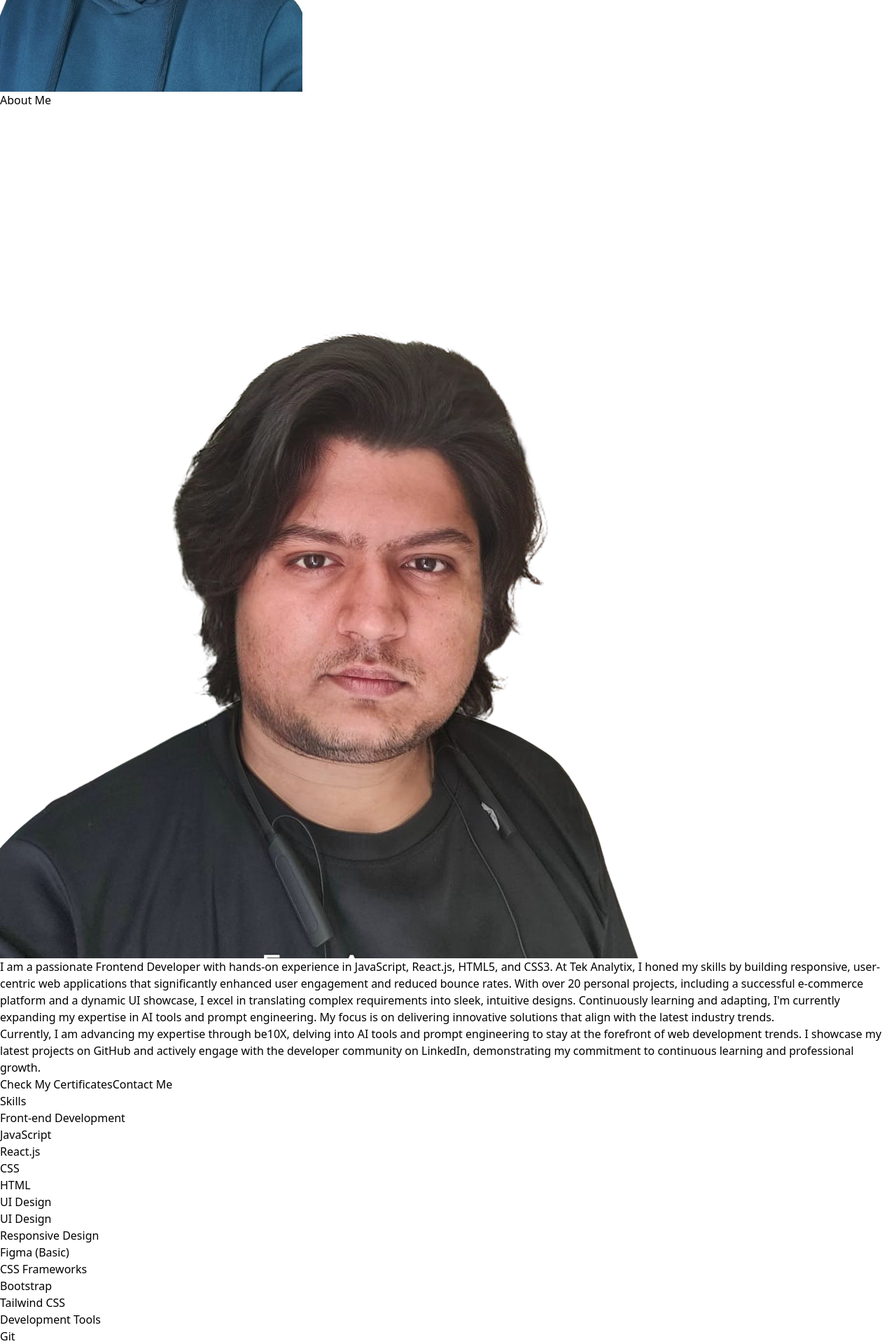
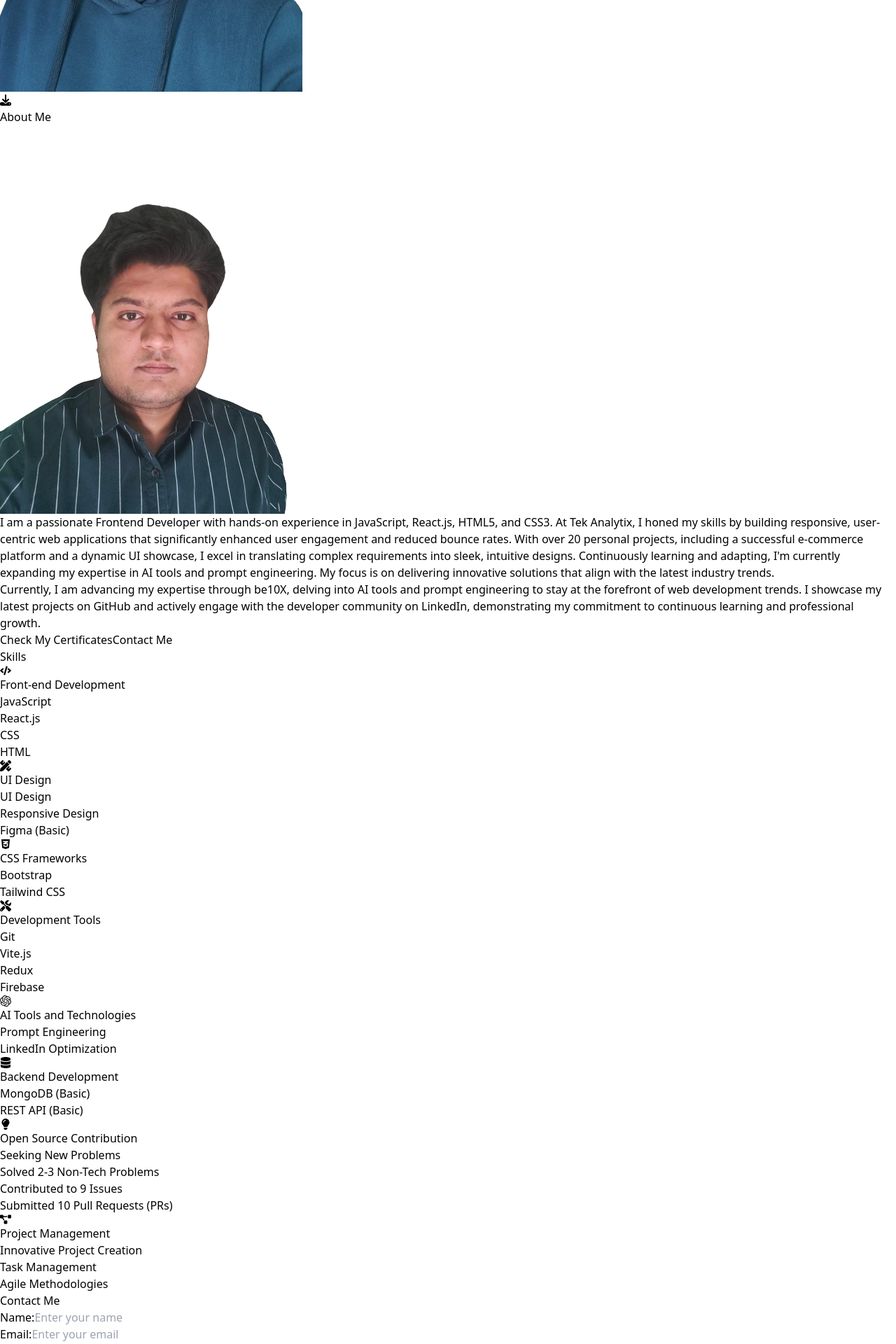
Before and after one commit to tarunkumarkale/PortFolio, a React (Vite) app: page / in a window 1280 px wide. Shown: the part 600-2520 px from the top of the page at 70% size. Built offline with nearby package versions, Linux system fonts and the light colour scheme.

Commit message:
complete icon dwownload

```diff
--- a/package.json
+++ b/package.json
@@ -20,7 +20,7 @@
     "framer-motion": "^11.3.19",
     "react": "^18.2.0",
     "react-dom": "^18.2.0",
-    "react-icons": "^5.2.1",
+    "react-icons": "^5.3.0",
     "react-redux": "^9.1.2",
     "react-router-dom": "^6.1.0",
     "react-scroll": "^1.9.0",
--- a/src/components/Followme.jsx
+++ b/src/components/Followme.jsx
@@ -1,24 +1,26 @@
-import React from 'react';
+
+
+
 import { FaGithub, FaLinkedin, FaTwitter, FaMedium } from 'react-icons/fa';
 
 const FollowMe = () => {
   return (
     <div className="p-8 bg-gradient-to-b from-green-900 via-gray-900 to-black text-white" id="followme">
-      <div className="flex items-center justify-between">
-        <h2 className="text-5xl font-bold text-transparent bg-clip-text bg-gradient-to-r from-green-400 via-teal-500 to-blue-500">
+      <div className="flex flex-col md:flex-row items-center justify-between">
+        <h2 className="text-5xl font-bold text-transparent bg-clip-text bg-gradient-to-r from-green-400 via-teal-500 to-blue-500 mb-4 md:mb-0">
           Follow Me
         </h2>
-        <div className="flex space-x-4">
-          <a href="https://github.com/yourusername" target="_blank" rel="noopener noreferrer" className="text-gray-300 hover:text-white transition-colors">
+        <div className="flex space-x-6">
+          <a href="https://github.com/yourusername" target="_blank" rel="noopener noreferrer" className="text-gray-300 hover:text-green-500 transition-colors">
             <FaGithub size={32} />
           </a>
-          <a href="https://linkedin.com/in/yourusername" target="_blank" rel="noopener noreferrer" className="text-gray-300 hover:text-white transition-colors">
+          <a href="https://linkedin.com/in/yourusername" target="_blank" rel="noopener noreferrer" className="text-gray-300 hover:text-green-500 transition-colors">
             <FaLinkedin size={32} />
           </a>
-          <a href="https://twitter.com/yourusername" target="_blank" rel="noopener noreferrer" className="text-gray-300 hover:text-white transition-colors">
+          <a href="https://twitter.com/yourusername" target="_blank" rel="noopener noreferrer" className="text-gray-300 hover:text-green-500 transition-colors">
             <FaTwitter size={32} />
           </a>
-          <a href="https://medium.com/@yourusername" target="_blank" rel="noopener noreferrer" className="text-gray-300 hover:text-white transition-colors">
+          <a href="https://medium.com/@yourusername" target="_blank" rel="noopener noreferrer" className="text-gray-300 hover:text-green-500 transition-colors">
             <FaMedium size={32} />
           </a>
         </div>
--- a/src/components/HeroHeader.jsx
+++ b/src/components/HeroHeader.jsx
@@ -1,13 +1,10 @@
-
-
-
 import React, { useState, memo } from 'react';
 import { Link } from 'react-scroll';
 import { TypeAnimation } from 'react-type-animation';
 import { myphoto } from '../Constant/Index';
 import { FontAwesomeIcon } from '@fortawesome/react-fontawesome';
 import { faGithub, faLinkedin, faTwitter } from '@fortawesome/free-brands-svg-icons';
-import { faEnvelope } from '@fortawesome/free-solid-svg-icons';
+import { faEnvelope, faDownload } from '@fortawesome/free-solid-svg-icons';
 
 const HeroHeader = () => {
   const [isOpen, setIsOpen] = useState(false);
@@ -58,7 +55,7 @@ const HeroHeader = () => {
               <span className="absolute left-0 bottom-0 w-0 h-1 bg-gradient-to-r from-green-400 via-teal-500 to-blue-500 transition-all duration-300"></span>
             </Link>
             <Link
-              to="contact"
+              to="contactme"
               spy={true}
               smooth={true}
               offset={-70}
@@ -75,7 +72,6 @@ const HeroHeader = () => {
 
       <div className="flex flex-1 flex-col sm:flex-row justify-between items-center p-8">
         <div className="w-full sm:w-1/2 flex flex-col items-start justify-center space-y-4">
-
           <h1 className="text-5xl md:text-6xl font-extrabold text-transparent bg-clip-text bg-gradient-to-r from-green-400 via-green-500 to-teal-400 animate-pulse">
             Hi, I'm Tarun Kale
           </h1>
@@ -86,6 +82,8 @@ const HeroHeader = () => {
               "JavaScript and React.js Specialist",
               2000,
               "UI Designer",
+              2000,
+              "Prompt Engineering",
               2000,
             ]}
             wrapper="p"
@@ -108,17 +106,24 @@ const HeroHeader = () => {
             </a>
           </div>
         </div>
-        <div className="w-full sm:w-1/2 flex items-center justify-center relative">
+
+<div className="relative w-full sm:w-1/2 flex items-center justify-center">
   <div className="absolute inset-0 bg-gradient-to-r from-green-400 via-teal-500 to-blue-500 opacity-20 rounded-full blur-xl animate-spin-slow"></div>
   <img
     src={myphoto}
     alt="Your Image"
-            className="relative w-[60%] h-auto rounded-full shadow-2xl z-10 "
+    className="relative w-[65%] h-auto rounded-full shadow-2xl z-10 "
   />
+  <a
+    href="/path-to-your-resume.pdf"
+    download
+className="absolute bottom-1 left-0 sm:bottom-7 sm:left-6 bg-gradient-to-r from-orange-400 via-orange-300 to-orange-200 text-white p-3 rounded-full shadow-lg transform hover:scale-110 transition-transform"
+  >
+    <FontAwesomeIcon icon={faDownload} className=' md:text-2xl  text-xl ' />
+  </a>
 </div>
  </div>
     </div>
-
   );
 };
 
--- a/src/components/Skill.jsx
+++ b/src/components/Skill.jsx
@@ -1,31 +1,50 @@
+
+
 import React, { memo, useEffect } from 'react';
 import { motion } from 'framer-motion';
 import AOS from 'aos';
 import 'aos/dist/aos.css';
 
+// Icon imports
+import { FaCode, FaPencilRuler, FaCss3Alt, FaTools, FaDatabase, FaLightbulb, FaProjectDiagram } from 'react-icons/fa';
+import { SiOpenai } from 'react-icons/si'; // Example icon, replace with one that fits your needs.
+
+
+
 const skills = [
   {
     category: "Front-end Development",
+    icon: <FaCode />,
     items: ["JavaScript", "React.js", "CSS", "HTML"]
   },
   {
     category: "UI Design",
+    icon: <FaPencilRuler />,
     items: ["UI Design", "Responsive Design", "Figma (Basic)"]
   },
   {
     category: "CSS Frameworks",
+    icon: <FaCss3Alt />,
     items: ["Bootstrap", "Tailwind CSS"]
   },
   {
     category: "Development Tools",
+    icon: <FaTools />,
     items: ["Git", "Vite.js", "Redux", "Firebase"]
   },
   {
+    category: "AI Tools and Technologies",
+    icon: <SiOpenai />,
+    items: ["Prompt Engineering", "LinkedIn Optimization"]
+  },
+  {
     category: "Backend Development",
+    icon: <FaDatabase />,
     items: ["MongoDB (Basic)", "REST API (Basic)"]
   },
   {
     category: "Open Source Contribution",
+    icon: <FaLightbulb />,
     items: [
       "Seeking New Problems",
       "Solved 2-3 Non-Tech Problems",
@@ -35,9 +54,11 @@ const skills = [
   },
   {
     category: "Project Management",
+    icon: <FaProjectDiagram />,
     items: ["Innovative Project Creation", "Task Management", "Agile Methodologies"]
   }
 ];
+
 
 const SkillSection = () => {
   useEffect(() => {
@@ -60,8 +81,9 @@ const SkillSection = () => {
               data-aos="fade-up"
               data-aos-delay={index * 100}
             >
-              <h3 className="text-2xl font-semibold mb-4 text-transparent bg-clip-text bg-gradient-to-r from-green-400 via-teal-500 to-blue-500">
-                {skill.category}
+              <h3 className="text-2xl font-semibold mb-4 text-transparent bg-clip-text bg-gradient-to-r from-green-400 via-teal-500 to-blue-500 flex items-center space-x-2">
+                {skill.icon}
+                <span>{skill.category}</span>
               </h3>
               <ul className="list-disc pl-5 space-y-2">
                 {skill.items.map((item, idx) => (
```
Also changed, not shown: src/assets/About.png, 1 other file (tests, documents, lock files or other folders). Lines whose indentation alone changed are shown as unchanged.
